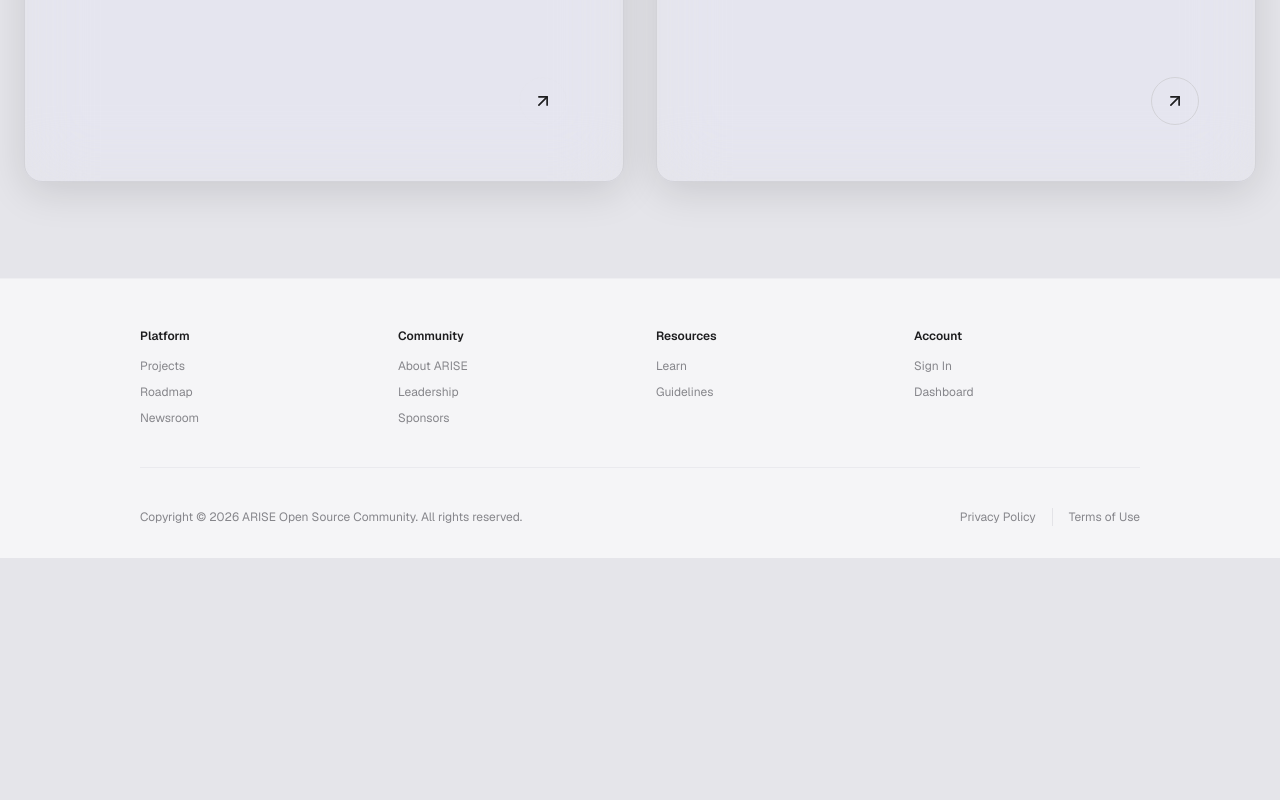
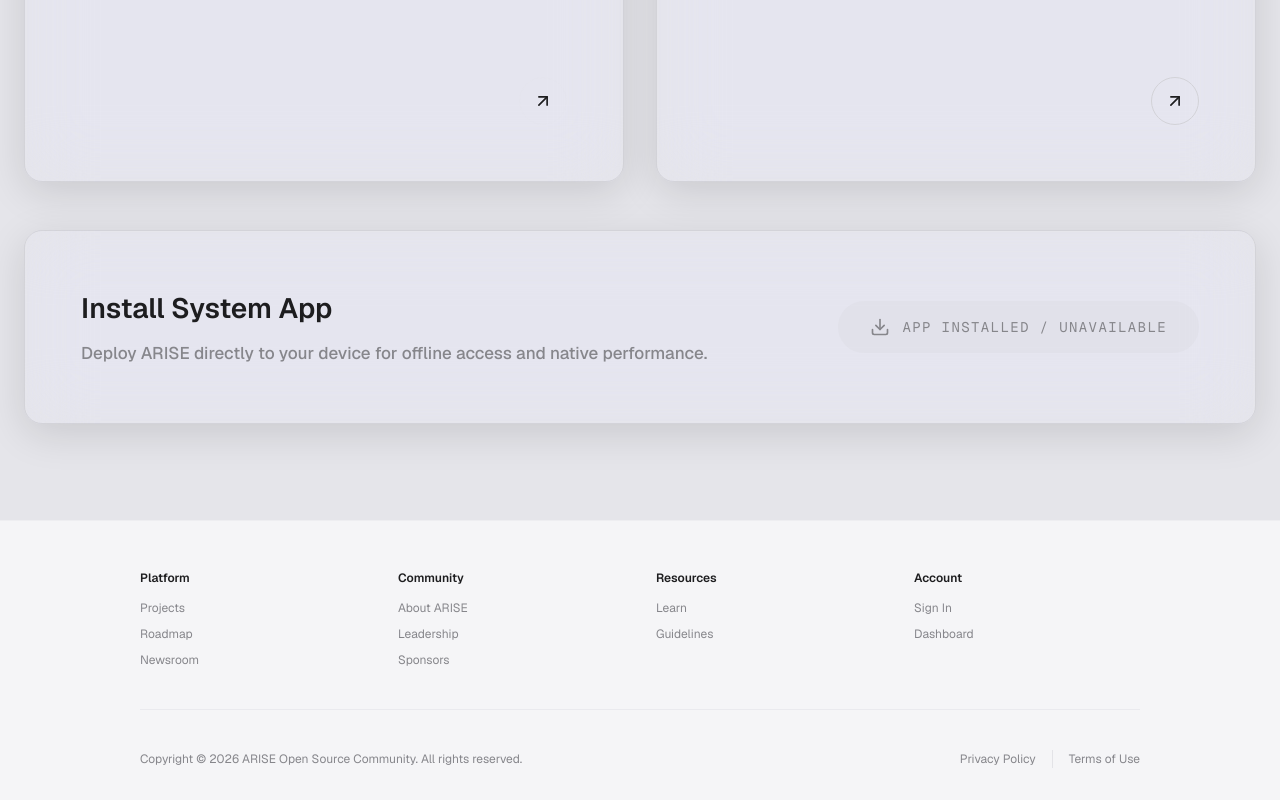
Before and after one commit to originalWhiteShadow/ARISE_osc, a Next.js app: page / in a window 1280 px wide. Shown: the part 1589-2389 px from the top of the page. Before the commit the page ends 2147 px from the top, so only its background shows below. Built offline with nearby package versions, Linux system fonts and the light colour scheme; no server answers.

Commit message:
Update page.tsx

```diff
--- a/src/app/page.tsx
+++ b/src/app/page.tsx
@@ -1,8 +1,9 @@
 "use client";
 
 import Link from "next/link";
-import { ArrowRight, LayoutDashboard, Terminal, CheckCircle2, CircleDashed } from "lucide-react";
+import { ArrowRight, LayoutDashboard, Terminal, CheckCircle2, CircleDashed, Download } from "lucide-react";
 import { motion, useScroll, useTransform } from "framer-motion";
+import { useState, useEffect } from "react";
 
 export default function Home() {
   const { scrollYProgress } = useScroll();
@@ -15,6 +16,30 @@
 
   const boxMorphRadius = useTransform(scrollYProgress, [0.2, 0.8], ["12px", "150px"]);
   const boxRotate = useTransform(scrollYProgress, [0.2, 0.8], [0, 15]);
+
+  const [deferredPrompt, setDeferredPrompt] = useState<any>(null);
+
+  useEffect(() => {
+    const handleBeforeInstallPrompt = (e: any) => {
+      e.preventDefault();
+      setDeferredPrompt(e);
+    };
+
+    window.addEventListener('beforeinstallprompt', handleBeforeInstallPrompt);
+
+    return () => {
+      window.removeEventListener('beforeinstallprompt', handleBeforeInstallPrompt);
+    };
+  }, []);
+
+  const handleInstallClick = async () => {
+    if (!deferredPrompt) return;
+    deferredPrompt.prompt();
+    const { outcome } = await deferredPrompt.userChoice;
+    if (outcome === 'accepted') {
+      setDeferredPrompt(null);
+    }
+  };
 
   return (
     <div className="flex flex-col items-center w-full pb-24 transition-colors duration-300 relative overflow-hidden">
@@ -155,6 +180,29 @@
            </Link>
         </div>
       </section>
+
+      {/* Download Section */}
+      <section className="w-full max-w-7xl px-6 mt-12 relative z-10">
+        <div className="w-full apple-card glass-heavy p-10 md:p-14 flex flex-col md:flex-row items-center justify-between transition-colors duration-300">
+          <div className="mb-8 md:mb-0 text-center md:text-left">
+            <h3 className="text-[28px] font-semibold text-apple-text mb-3">Install System App</h3>
+            <p className="text-[17px] text-apple-text-muted font-medium">Deploy ARISE directly to your device for offline access and native performance.</p>
+          </div>
+
+          <button
+            onClick={handleInstallClick}
+            disabled={!deferredPrompt}
+            className={`px-8 py-4 rounded-full font-mono tracking-widest text-sm flex items-center justify-center gap-3 transition-all duration-300 ${
+              deferredPrompt
+                ? 'bg-apple-text text-apple-bg hover:opacity-80'
+                : 'bg-apple-border/20 text-apple-text-muted cursor-not-allowed'
+            }`}
+          >
+            <Download className="w-5 h-5" />
+            {deferredPrompt ? 'INSTALL APP' : 'APP INSTALLED / UNAVAILABLE'}
+          </button>
+        </div>
+      </section>
     </div>
   );
 }
```
